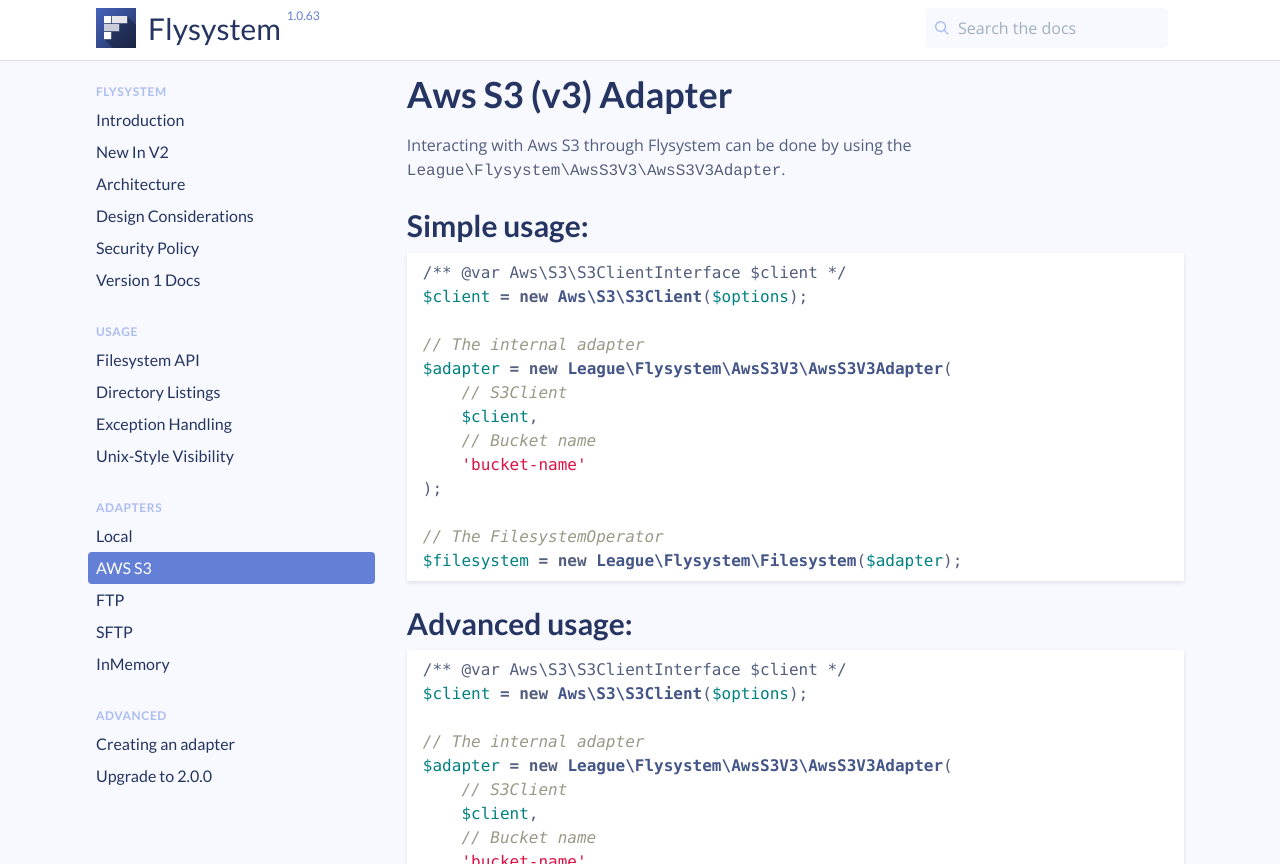
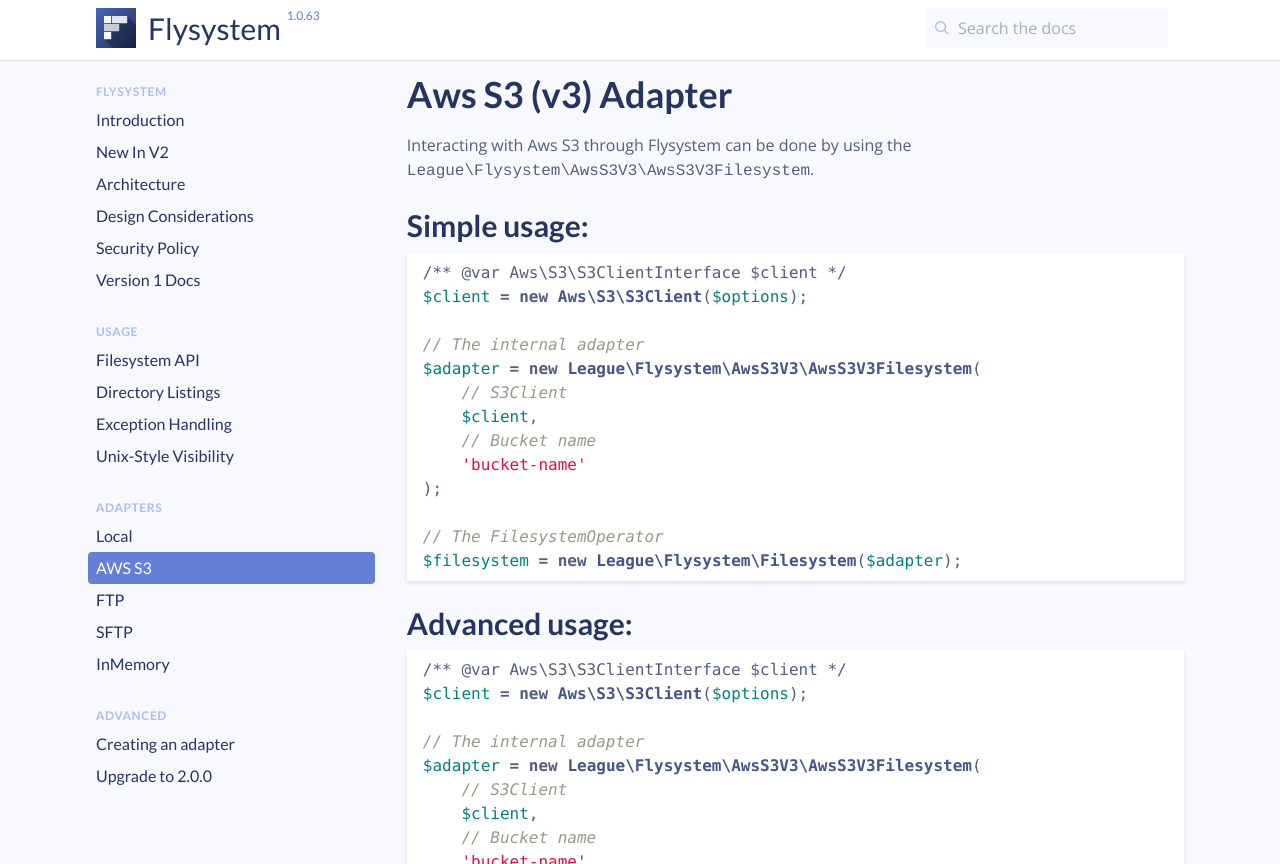
Before and after one commit to thephpleague/flysystem, a Jekyll site: the page built from v2/adapter/aws-s3-v3.md, in a window 1280 px wide and 1170 px high. Shown: the top 864 px of the window. Built offline with Jekyll 4.4.1, drawn with Linux system fonts in a browser that asks for light colours; comment, search, counter and statistics services are not loaded.

Commit message:
Fix name of AwsS3V3 Adapter in documentation
It seems that the adapter name on AwsS3V3 is different than described in the documentation. See here https://github.com/thephpleague/flysystem-aws-s3-v3/blob/2.0.0-alpha.2/AwsS3V3Filesystem.php. Led to some confusion on my side. Might be helpful to change it in the documentation then.

```diff
--- a/v2/adapter/aws-s3-v3.md
+++ b/v2/adapter/aws-s3-v3.md
@@ -5,7 +5,7 @@ permalink: /v2/docs/adapter/aws-s3-v3/
 ---
 
 Interacting with Aws S3 through Flysystem can be done
-by using the `League\Flysystem\AwsS3V3\AwsS3V3Adapter`.
+by using the `League\Flysystem\AwsS3V3\AwsS3V3Filesystem`.
 
 ## Simple usage:
 
@@ -14,7 +14,7 @@ by using the `League\Flysystem\AwsS3V3\AwsS3V3Adapter`.
 $client = new Aws\S3\S3Client($options);
 
 // The internal adapter
-$adapter = new League\Flysystem\AwsS3V3\AwsS3V3Adapter(
+$adapter = new League\Flysystem\AwsS3V3\AwsS3V3Filesystem(
     // S3Client
     $client,
     // Bucket name
@@ -32,7 +32,7 @@ $filesystem = new League\Flysystem\Filesystem($adapter);
 $client = new Aws\S3\S3Client($options);
 
 // The internal adapter
-$adapter = new League\Flysystem\AwsS3V3\AwsS3V3Adapter(
+$adapter = new League\Flysystem\AwsS3V3\AwsS3V3Filesystem(
     // S3Client
     $client,
     // Bucket name
```
